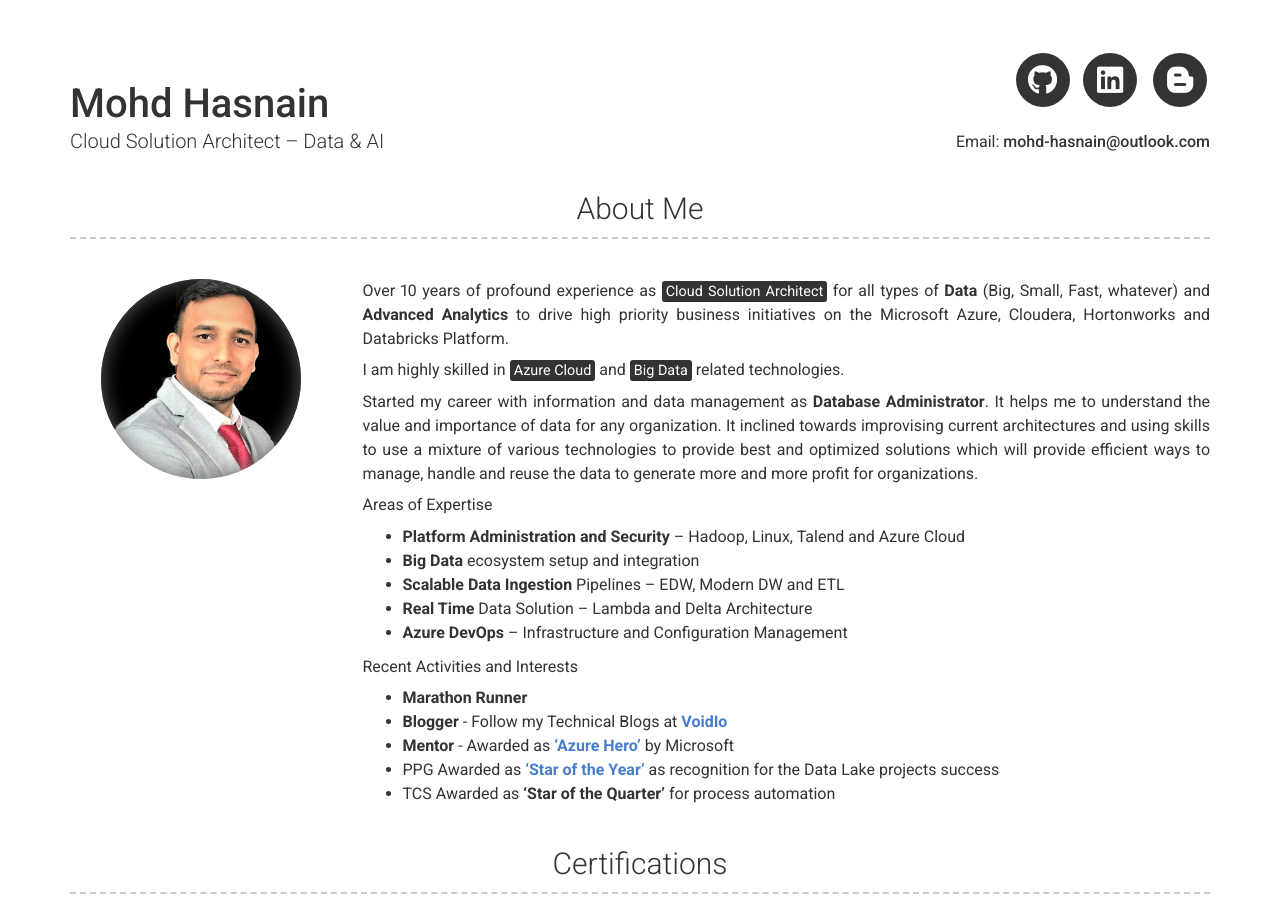
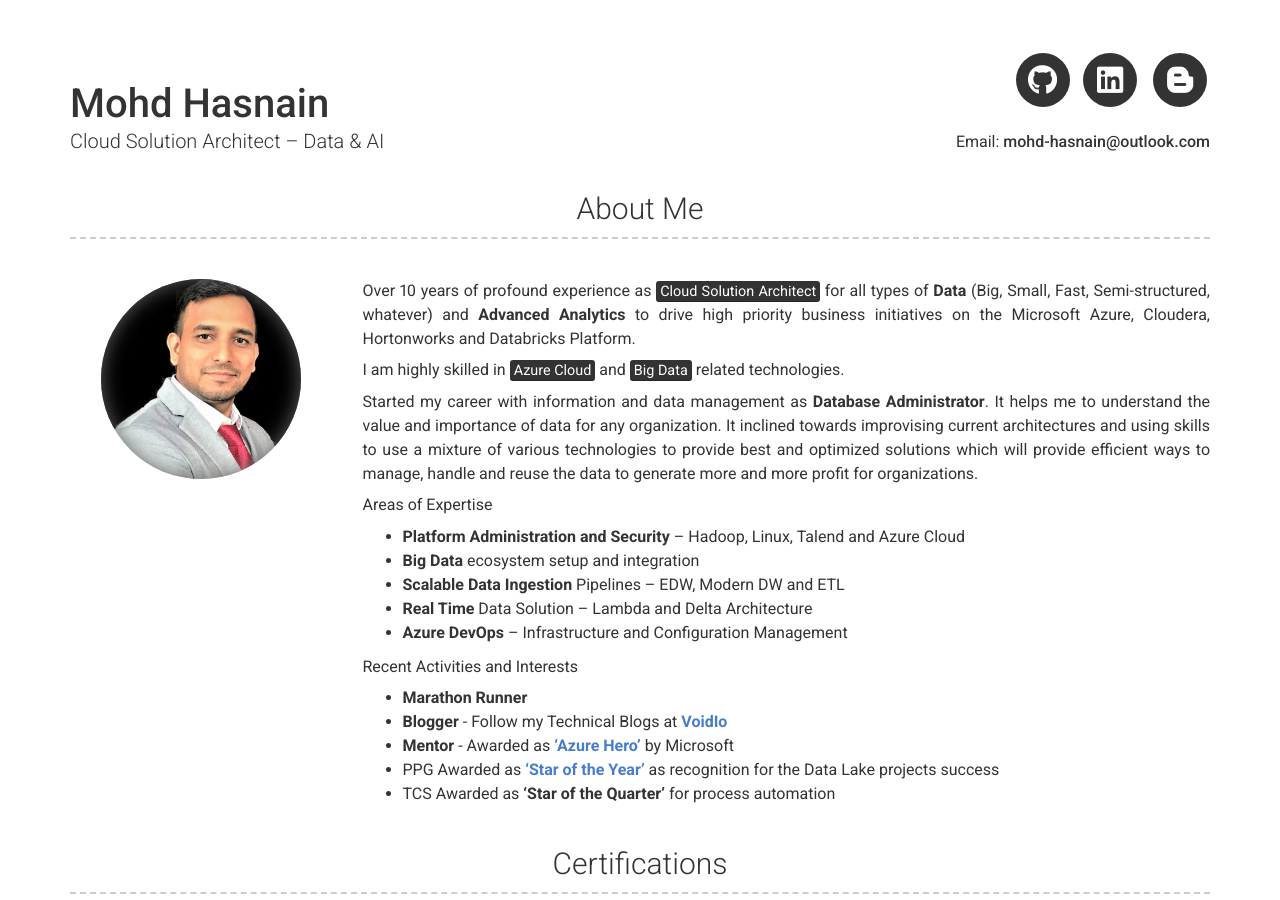
Before and after one commit to mohd-hasnain/mohd-hasnain.github.io, a Jekyll site: the page built from index.md, in a window 1280 px wide and 900 px high. Built offline with Jekyll 4.4.1, drawn with Linux system fonts in a browser that asks for light colours; nearby versions of some CDN libraries.

Commit message:
Update _config.yml

```diff
--- a/_config.yml
+++ b/_config.yml
@@ -34,7 +34,7 @@ additional_links:
 # about_title: About Me (Use this to override about section title)
 about_profile_image: assets/mohd.png
 about_content: | # this will include new lines to allow paragraphs
-  Over 10 years of profound experience as <mark>Cloud Solution Architect</mark> for all types of **Data** (Big, Small, Fast, whatever) and **Advanced Analytics**
+  Over 10 years of profound experience as <mark>Cloud Solution Architect</mark> for all types of **Data** (Big, Small, Fast, Semi-structured, whatever) and **Advanced Analytics**
   to drive high priority business initiatives on the Microsoft Azure, Cloudera, Hortonworks and Databricks Platform.
 
   I am highly skilled in <mark>Azure Cloud</mark> and <mark>Big Data</mark> related technologies.
```
